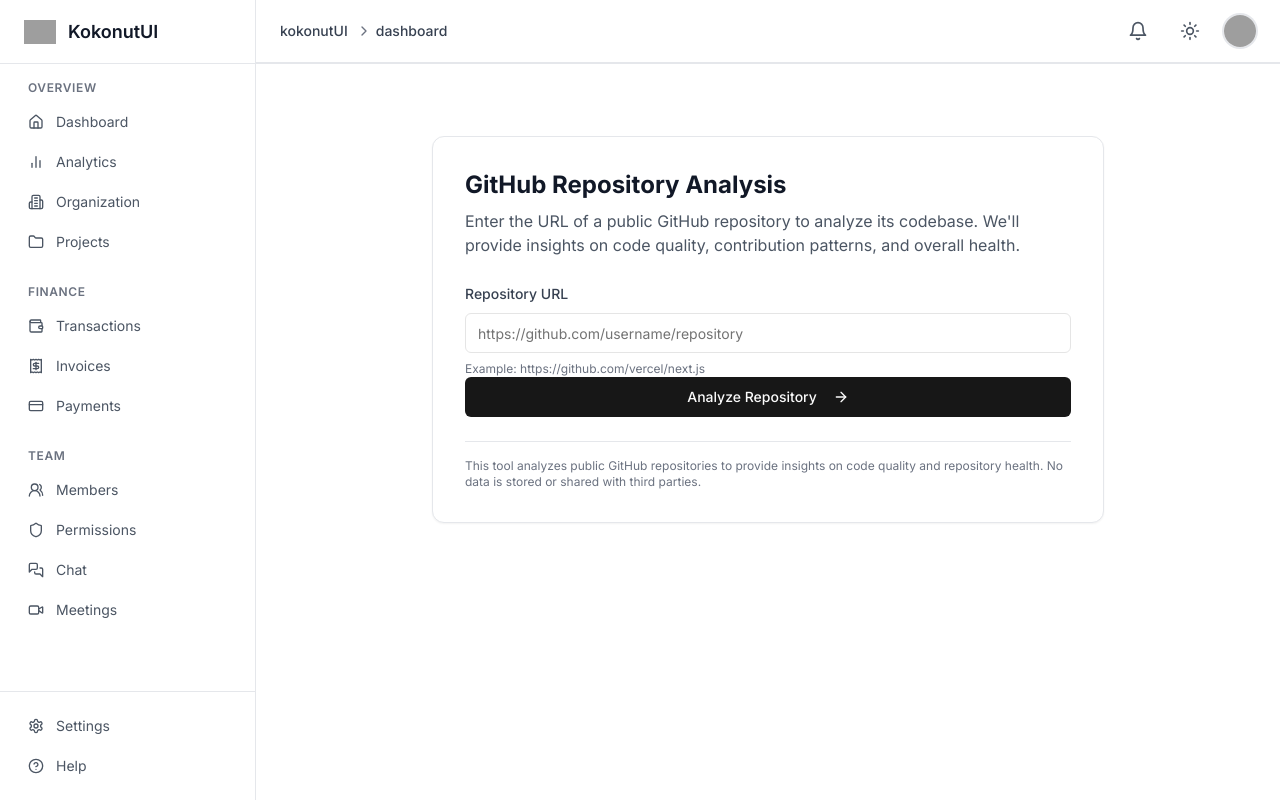
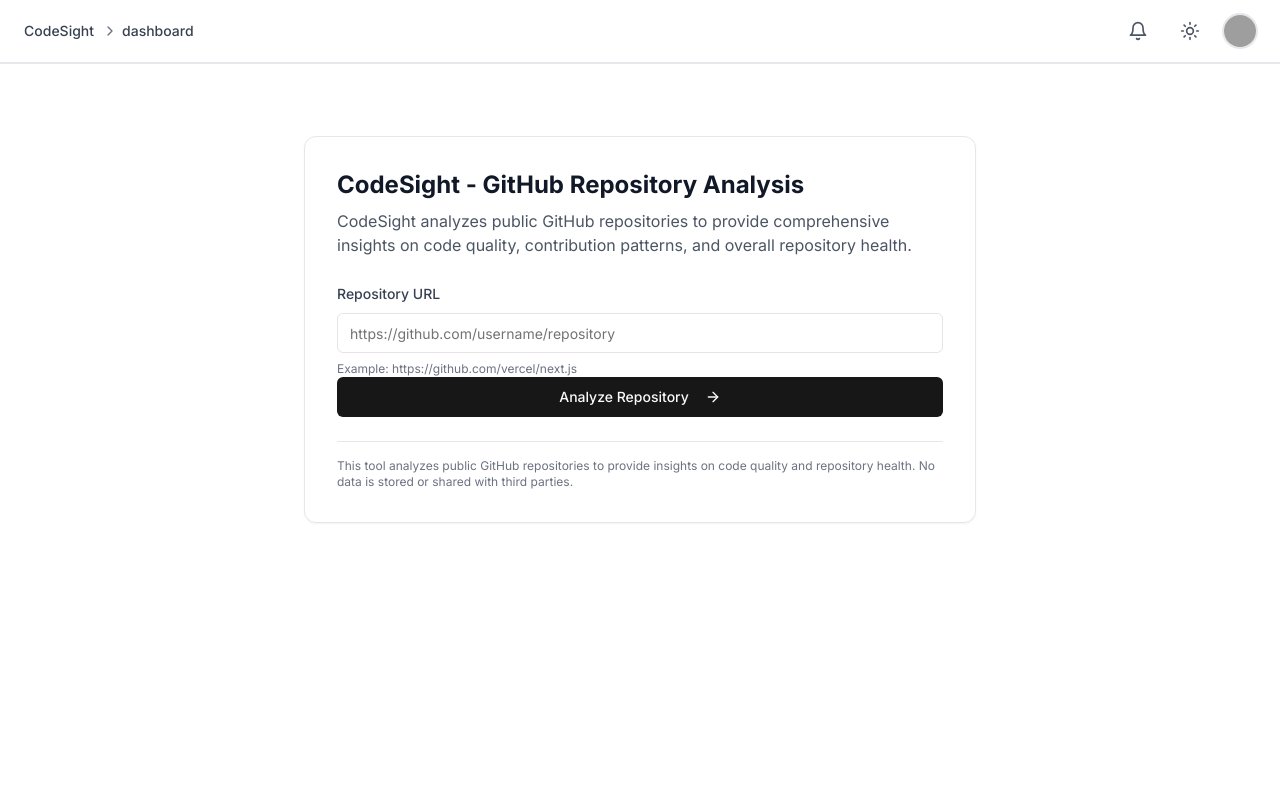
Before and after one commit to BachirCh/bcg-test, a Next.js app: page / in a window 1280 px wide. Built offline with nearby package versions, Linux system fonts and the light colour scheme; grey boxes are pictures that could not be loaded.

Commit message:
feat: remove sidebar and rebrand to CodeSight
Update layout to full-width, change brand name, and simplify navigation.

#VERCEL_SKIP

Co-authored-by: null <52596107+BachirCh@users.noreply.github.com>

```diff
--- a/app/layout.tsx
+++ b/app/layout.tsx
@@ -1,3 +1,4 @@
+import type React from "react"
 import { Inter } from "next/font/google"
 import "./globals.css"
 import { ThemeProvider } from "@/components/theme-provider"
@@ -5,9 +6,9 @@ import { ThemeProvider } from "@/components/theme-provider"
 const inter = Inter({ subsets: ["latin"] })
 
 export const metadata = {
-  title: "KokonutUI Dashboard",
-  description: "A modern dashboard with theme switching",
-    generator: 'v0.dev'
+  title: "CodeSight Dashboard",
+  description: "A modern GitHub repository analysis dashboard",
+  generator: "v0.dev",
 }
 
 export default function RootLayout({
--- a/app/page.tsx
+++ b/app/page.tsx
@@ -9,10 +9,12 @@ export default function RepositoryInputPage() {
     <Layout>
       <div className="max-w-2xl mx-auto mt-12">
         <div className="bg-white dark:bg-[#0F0F12] rounded-xl p-8 border border-gray-200 dark:border-[#1F1F23] shadow-sm">
-          <h1 className="text-2xl font-bold text-gray-900 dark:text-white mb-2">GitHub Repository Analysis</h1>
+          <h1 className="text-2xl font-bold text-gray-900 dark:text-white mb-2">
+            CodeSight - GitHub Repository Analysis
+          </h1>
           <p className="text-gray-600 dark:text-gray-400 mb-6">
-            Enter the URL of a public GitHub repository to analyze its codebase. We'll provide insights on code quality,
-            contribution patterns, and overall health.
+            CodeSight analyzes public GitHub repositories to provide comprehensive insights on code quality,
+            contribution patterns, and overall repository health.
           </p>
 
           <div className="space-y-6">
--- a/components/kokonutui/layout.tsx
+++ b/components/kokonutui/layout.tsx
@@ -1,7 +1,6 @@
 "use client"
 
 import type { ReactNode } from "react"
-import Sidebar from "./sidebar"
 import TopNav from "./top-nav"
 import { useTheme } from "next-themes"
 import { useEffect, useState } from "react"
@@ -23,14 +22,11 @@ export default function Layout({ children }: LayoutProps) {
   }
 
   return (
-    <div className={`flex h-screen ${theme === "dark" ? "dark" : ""}`}>
-      <Sidebar />
-      <div className="w-full flex flex-1 flex-col">
-        <header className="h-16 border-b border-gray-200 dark:border-[#1F1F23]">
-          <TopNav />
-        </header>
-        <main className="flex-1 overflow-auto p-6 bg-white dark:bg-[#0F0F12]">{children}</main>
-      </div>
+    <div className={`flex flex-col h-screen ${theme === "dark" ? "dark" : ""}`}>
+      <header className="h-16 border-b border-gray-200 dark:border-[#1F1F23]">
+        <TopNav />
+      </header>
+      <main className="flex-1 overflow-auto p-6 bg-white dark:bg-[#0F0F12]">{children}</main>
     </div>
   )
 }
--- a/components/kokonutui/sidebar.tsx
+++ /dev/null
@@ -1,178 +0,0 @@
-"use client"
-
-import {
-  BarChart2,
-  Receipt,
-  Building2,
-  CreditCard,
-  Folder,
-  Wallet,
-  Users2,
-  Shield,
-  MessagesSquare,
-  Video,
-  Settings,
-  HelpCircle,
-  Menu,
-} from "lucide-react"
-
-import { Home } from "lucide-react"
-import Link from "next/link"
-import { useState } from "react"
-import Image from "next/image"
-
-export default function Sidebar() {
-  const [isMobileMenuOpen, setIsMobileMenuOpen] = useState(false)
-
-  function handleNavigation() {
-    setIsMobileMenuOpen(false)
-  }
-
-  function NavItem({
-    href,
-    icon: Icon,
-    children,
-  }: {
-    href: string
-    icon: any
-    children: React.ReactNode
-  }) {
-    return (
-      <Link
-        href={href}
-        onClick={handleNavigation}
-        className="flex items-center px-3 py-2 text-sm rounded-md transition-colors text-gray-600 dark:text-gray-300 hover:text-gray-900 dark:hover:text-white hover:bg-gray-50 dark:hover:bg-[#1F1F23]"
-      >
-        <Icon className="h-4 w-4 mr-3 flex-shrink-0" />
-        {children}
-      </Link>
-    )
-  }
-
-  return (
-    <>
-      <button
-        type="button"
-        className="lg:hidden fixed top-4 left-4 z-[70] p-2 rounded-lg bg-white dark:bg-[#0F0F12] shadow-md"
-        onClick={() => setIsMobileMenuOpen(!isMobileMenuOpen)}
-      >
-        <Menu className="h-5 w-5 text-gray-600 dark:text-gray-300" />
-      </button>
-      <nav
-        className={`
-                fixed inset-y-0 left-0 z-[70] w-64 bg-white dark:bg-[#0F0F12] transform transition-transform duration-200 ease-in-out
-                lg:translate-x-0 lg:static lg:w-64 border-r border-gray-200 dark:border-[#1F1F23]
-                ${isMobileMenuOpen ? "translate-x-0" : "-translate-x-full"}
-            `}
-      >
-        <div className="h-full flex flex-col">
-          <Link
-            href="https://kokonutui.com/"
-            target="_blank"
-            rel="noopener noreferrer"
-            className="h-16 px-6 flex items-center border-b border-gray-200 dark:border-[#1F1F23]"
-          >
-            <div className="flex items-center gap-3">
-              <Image
-                src="https://kokonutui.com/logo.svg"
-                alt="Acme"
-                width={32}
-                height={32}
-                className="flex-shrink-0 hidden dark:block"
-              />
-              <Image
-                src="https://kokonutui.com/logo-black.svg"
-                alt="Acme"
-                width={32}
-                height={32}
-                className="flex-shrink-0 block dark:hidden"
-              />
-              <span className="text-lg font-semibold hover:cursor-pointer text-gray-900 dark:text-white">
-                KokonutUI
-              </span>
-            </div>
-          </Link>
-
-          <div className="flex-1 overflow-y-auto py-4 px-4">
-            <div className="space-y-6">
-              <div>
-                <div className="px-3 mb-2 text-xs font-semibold uppercase tracking-wider text-gray-500 dark:text-gray-400">
-                  Overview
-                </div>
-                <div className="space-y-1">
-                  <NavItem href="#" icon={Home}>
-                    Dashboard
-                  </NavItem>
-                  <NavItem href="#" icon={BarChart2}>
-                    Analytics
-                  </NavItem>
-                  <NavItem href="#" icon={Building2}>
-                    Organization
-                  </NavItem>
-                  <NavItem href="#" icon={Folder}>
-                    Projects
-                  </NavItem>
-                </div>
-              </div>
-
-              <div>
-                <div className="px-3 mb-2 text-xs font-semibold uppercase tracking-wider text-gray-500 dark:text-gray-400">
-                  Finance
-                </div>
-                <div className="space-y-1">
-                  <NavItem href="#" icon={Wallet}>
-                    Transactions
-                  </NavItem>
-                  <NavItem href="#" icon={Receipt}>
-                    Invoices
-                  </NavItem>
-                  <NavItem href="#" icon={CreditCard}>
-                    Payments
-                  </NavItem>
-                </div>
-              </div>
-
-              <div>
-                <div className="px-3 mb-2 text-xs font-semibold uppercase tracking-wider text-gray-500 dark:text-gray-400">
-                  Team
-                </div>
-                <div className="space-y-1">
-                  <NavItem href="#" icon={Users2}>
-                    Members
-                  </NavItem>
-                  <NavItem href="#" icon={Shield}>
-                    Permissions
-                  </NavItem>
-                  <NavItem href="#" icon={MessagesSquare}>
-                    Chat
-                  </NavItem>
-                  <NavItem href="#" icon={Video}>
-                    Meetings
-                  </NavItem>
-                </div>
-              </div>
-            </div>
-          </div>
-
-          <div className="px-4 py-4 border-t border-gray-200 dark:border-[#1F1F23]">
-            <div className="space-y-1">
-              <NavItem href="#" icon={Settings}>
-                Settings
-              </NavItem>
-              <NavItem href="#" icon={HelpCircle}>
-                Help
-              </NavItem>
-            </div>
-          </div>
-        </div>
-      </nav>
-
-      {isMobileMenuOpen && (
-        <div
-          className="fixed inset-0 bg-black bg-opacity-50 z-[65] lg:hidden"
-          onClick={() => setIsMobileMenuOpen(false)}
-        />
-      )}
-    </>
-  )
-}
--- a/components/kokonutui/top-nav.tsx
+++ b/components/kokonutui/top-nav.tsx
@@ -14,13 +14,13 @@ interface BreadcrumbItem {
 
 export default function TopNav() {
   const breadcrumbs: BreadcrumbItem[] = [
-    { label: "kokonutUI", href: "#" },
+    { label: "CodeSight", href: "#" },
     { label: "dashboard", href: "#" },
   ]
 
   return (
     <nav className="px-3 sm:px-6 flex items-center justify-between bg-white dark:bg-[#0F0F12] border-b border-gray-200 dark:border-[#1F1F23] h-full">
-      <div className="font-medium text-sm hidden sm:flex items-center space-x-1 truncate max-w-[300px]">
+      <div className="font-medium text-sm flex items-center space-x-1 truncate max-w-[300px]">
         {breadcrumbs.map((item, index) => (
           <div key={item.label} className="flex items-center">
             {index > 0 && <ChevronRight className="h-4 w-4 text-gray-500 dark:text-gray-400 mx-1" />}
@@ -38,7 +38,7 @@ export default function TopNav() {
         ))}
       </div>
 
-      <div className="flex items-center gap-2 sm:gap-4 ml-auto sm:ml-0">
+      <div className="flex items-center gap-2 sm:gap-4">
         <button
           type="button"
           className="p-1.5 sm:p-2 hover:bg-gray-100 dark:hover:bg-[#1F1F23] rounded-full transition-colors"
```
